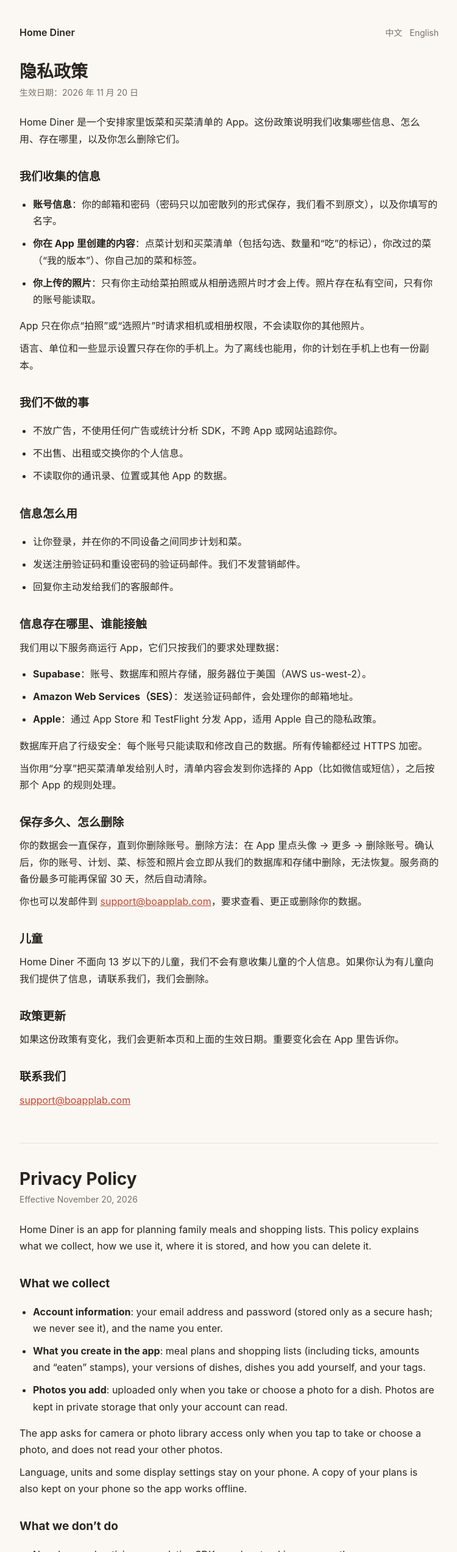
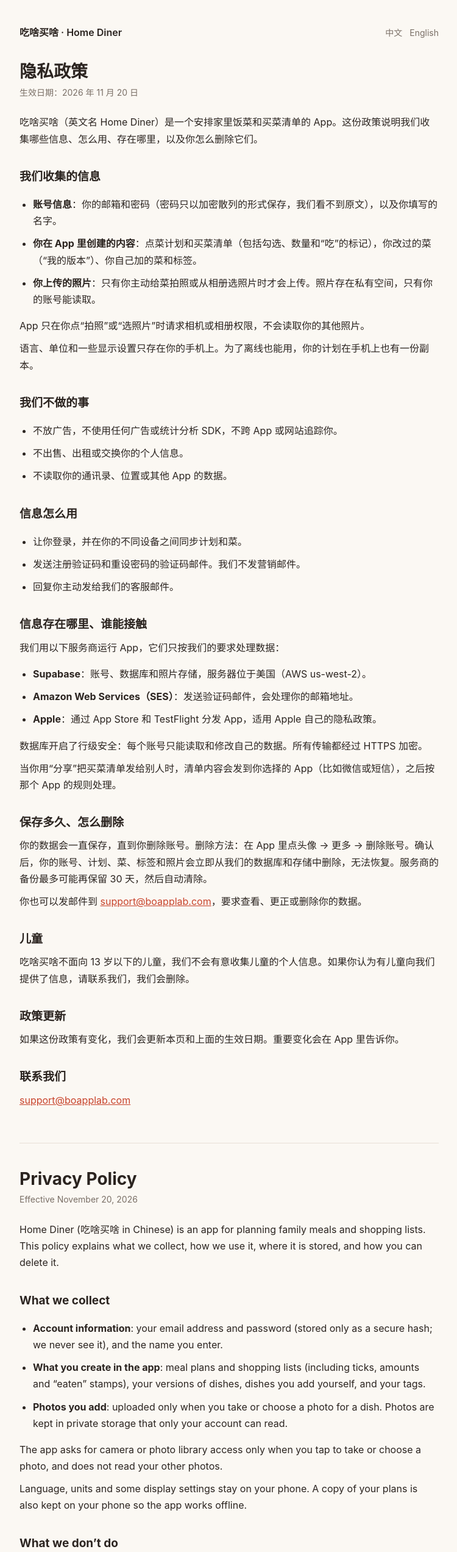
Before and after one commit to StrangeCloud9/boapplab-site, a plain HTML site: page homediner/privacy/index.html in a window 1280 px wide. Shown: the top 2545 px of the page at 61% size, without its empty margins (264-1014 px from the left). Drawn offline with Linux system fonts and the light colour scheme.

Commit message:
Home Diner's Chinese name is now 吃啥买啥
Co-Authored-By: Claude Opus 5.5 <noreply@anthropic.com>

```diff
--- a/homediner/privacy/index.html
+++ b/homediner/privacy/index.html
@@ -3,13 +3,13 @@
 <head>
 <meta charset="utf-8">
 <meta name="viewport" content="width=device-width, initial-scale=1">
-<title>Home Diner 隐私政策 · Privacy Policy</title>
+<title>吃啥买啥 隐私政策 · Home Diner Privacy Policy</title>
 <link rel="stylesheet" href="/style.css">
 </head>
 <body>
 <main>
 <header class="site">
-  <a class="home" href="/homediner/support/">Home Diner</a>
+  <a class="home" href="/homediner/support/">吃啥买啥 · Home Diner</a>
   <nav class="lang"><a href="#zh">中文</a><a href="#en">English</a></nav>
 </header>
 
@@ -17,7 +17,7 @@
 <h1>隐私政策</h1>
 <p class="meta">生效日期：2026 年 11 月 20 日</p>
 
-<p>Home Diner 是一个安排家里饭菜和买菜清单的 App。这份政策说明我们收集哪些信息、怎么用、存在哪里，以及你怎么删除它们。</p>
+<p>吃啥买啥（英文名 Home Diner）是一个安排家里饭菜和买菜清单的 App。这份政策说明我们收集哪些信息、怎么用、存在哪里，以及你怎么删除它们。</p>
 
 <h2>我们收集的信息</h2>
 <ul>
@@ -57,7 +57,7 @@
 <p>你也可以发邮件到 <a href="mailto:support@boapplab.com">support@boapplab.com</a>，要求查看、更正或删除你的数据。</p>
 
 <h2>儿童</h2>
-<p>Home Diner 不面向 13 岁以下的儿童，我们不会有意收集儿童的个人信息。如果你认为有儿童向我们提供了信息，请联系我们，我们会删除。</p>
+<p>吃啥买啥不面向 13 岁以下的儿童，我们不会有意收集儿童的个人信息。如果你认为有儿童向我们提供了信息，请联系我们，我们会删除。</p>
 
 <h2>政策更新</h2>
 <p>如果这份政策有变化，我们会更新本页和上面的生效日期。重要变化会在 App 里告诉你。</p>
@@ -70,7 +70,7 @@
 <h1>Privacy Policy</h1>
 <p class="meta">Effective November 20, 2026</p>
 
-<p>Home Diner is an app for planning family meals and shopping lists. This policy explains what we collect, how we use it, where it is stored, and how you can delete it.</p>
+<p>Home Diner (吃啥买啥 in Chinese) is an app for planning family meals and shopping lists. This policy explains what we collect, how we use it, where it is stored, and how you can delete it.</p>
 
 <h2>What we collect</h2>
 <ul>
```
Also changed, not shown: homediner/support/index.html (+2 -2 lines), index.html (+2 -2 lines).
